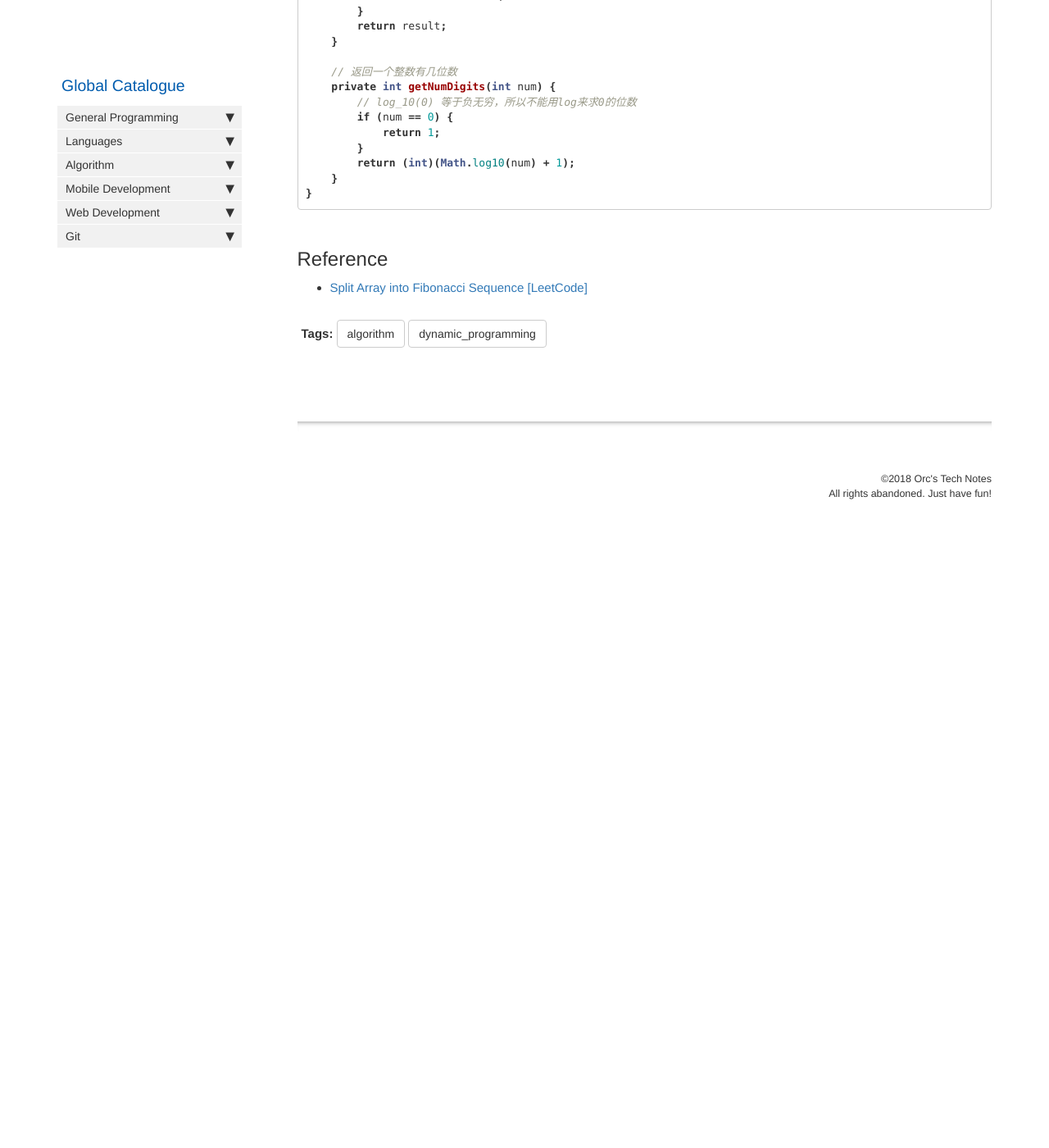
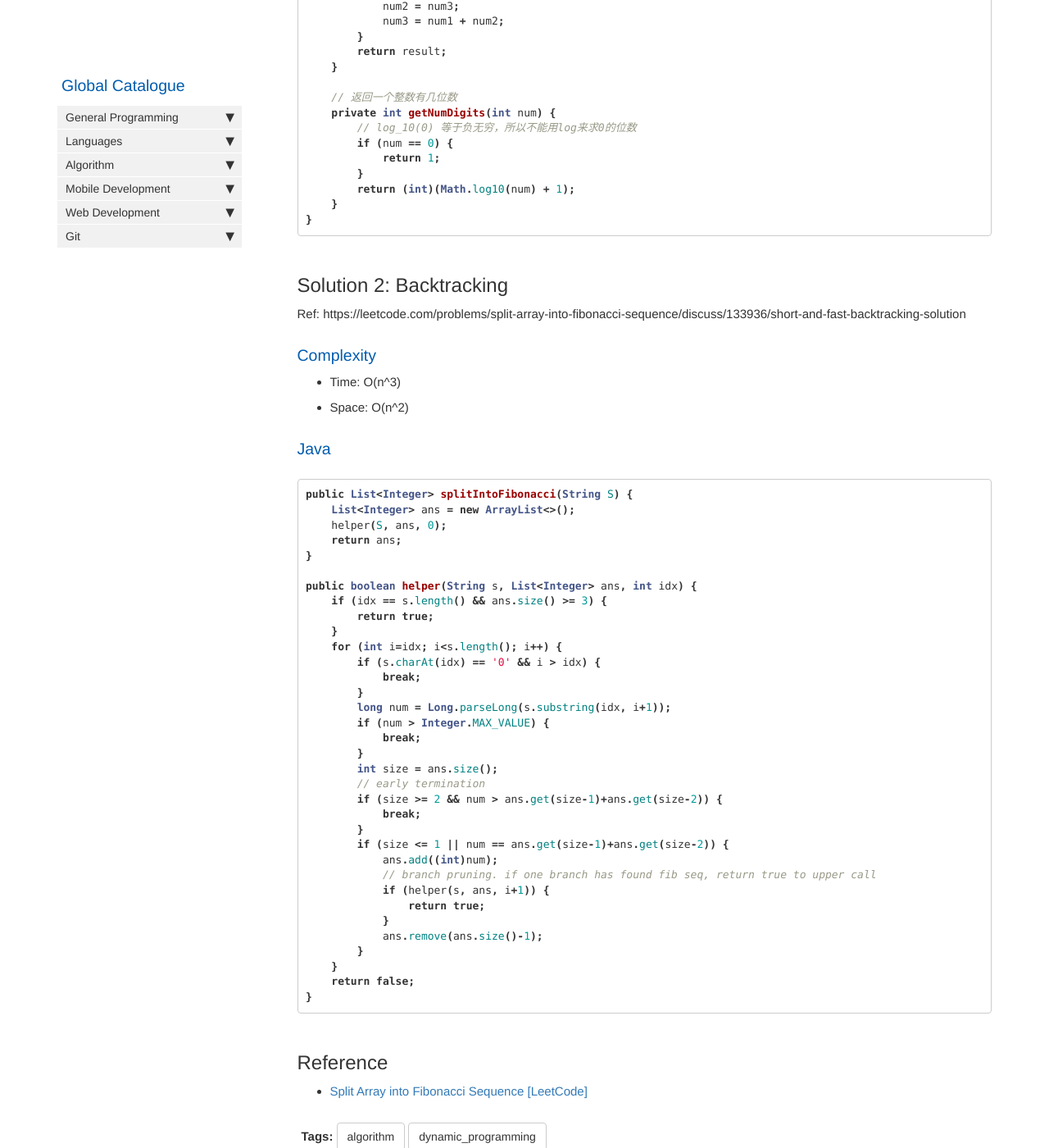
Before and after one commit to HungryOrc/hungryorc.github.io, a Jekyll site: the page built from pages/algorithm/algorithm_split_string_into_fibonacci_sequence.md, in a window 1280 px wide and 1400 px high, scrolled down 3154 px. Shown: the whole window at 82% size. Built offline with Jekyll 4.4.1, drawn with Linux system fonts in a browser that asks for light colours; nearby versions of some CDN libraries; comment, search, counter and statistics services are not loaded; before the commit the page ends 3815 px from its top, so only the background shows below that; some of the changed text lies outside the part shown.

Commit message:
Update algorithm_split_string_into_fibonacci_sequence.md

````diff
--- a/pages/algorithm/algorithm_split_string_into_fibonacci_sequence.md
+++ b/pages/algorithm/algorithm_split_string_into_fibonacci_sequence.md
@@ -50,6 +50,7 @@ Return any Fibonacci-like sequence split from S, or return [] if it cannot be do
 * Space: O(n^2)
 
 ### Java
+除去2个helper functions之后，主函数逻辑其实也不很长
 ```java
 class Solution {
     public List<Integer> splitIntoFibonacci(String S) {
@@ -161,6 +162,51 @@ class Solution {
 }
 ```
 
+## Solution 2: Backtracking
+Ref: https://leetcode.com/problems/split-array-into-fibonacci-sequence/discuss/133936/short-and-fast-backtracking-solution
+
+### Complexity
+* Time: O(n^3)
+* Space: O(n^2)
+
+### Java
+```java
+public List<Integer> splitIntoFibonacci(String S) {
+    List<Integer> ans = new ArrayList<>();
+    helper(S, ans, 0);
+    return ans;
+}
+
+public boolean helper(String s, List<Integer> ans, int idx) {
+    if (idx == s.length() && ans.size() >= 3) {
+        return true;
+    }
+    for (int i=idx; i<s.length(); i++) {
+        if (s.charAt(idx) == '0' && i > idx) {
+            break;
+        }
+        long num = Long.parseLong(s.substring(idx, i+1));
+        if (num > Integer.MAX_VALUE) {
+            break;
+        }
+        int size = ans.size();
+        // early termination
+        if (size >= 2 && num > ans.get(size-1)+ans.get(size-2)) {
+            break;
+        }
+        if (size <= 1 || num == ans.get(size-1)+ans.get(size-2)) {
+            ans.add((int)num);
+            // branch pruning. if one branch has found fib seq, return true to upper call
+            if (helper(s, ans, i+1)) {
+                return true;
+            }
+            ans.remove(ans.size()-1);
+        }
+    }
+    return false;
+}
+```
+
 ## Reference
 * [Split Array into Fibonacci Sequence [LeetCode]](https://leetcode.com/problems/split-array-into-fibonacci-sequence/description/)
 
````
